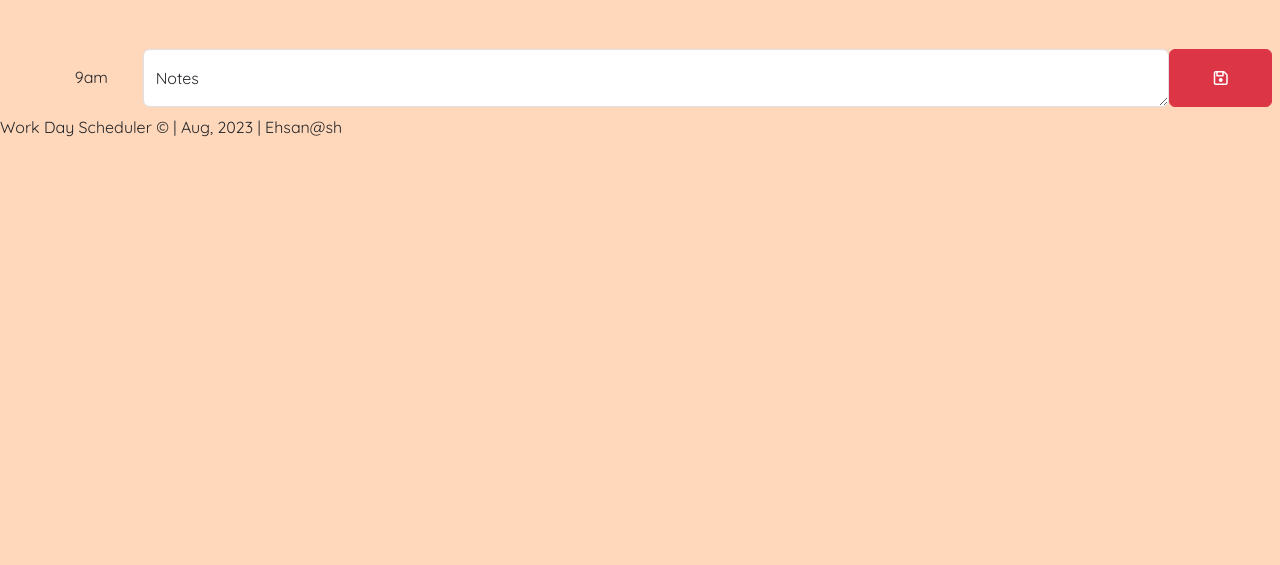
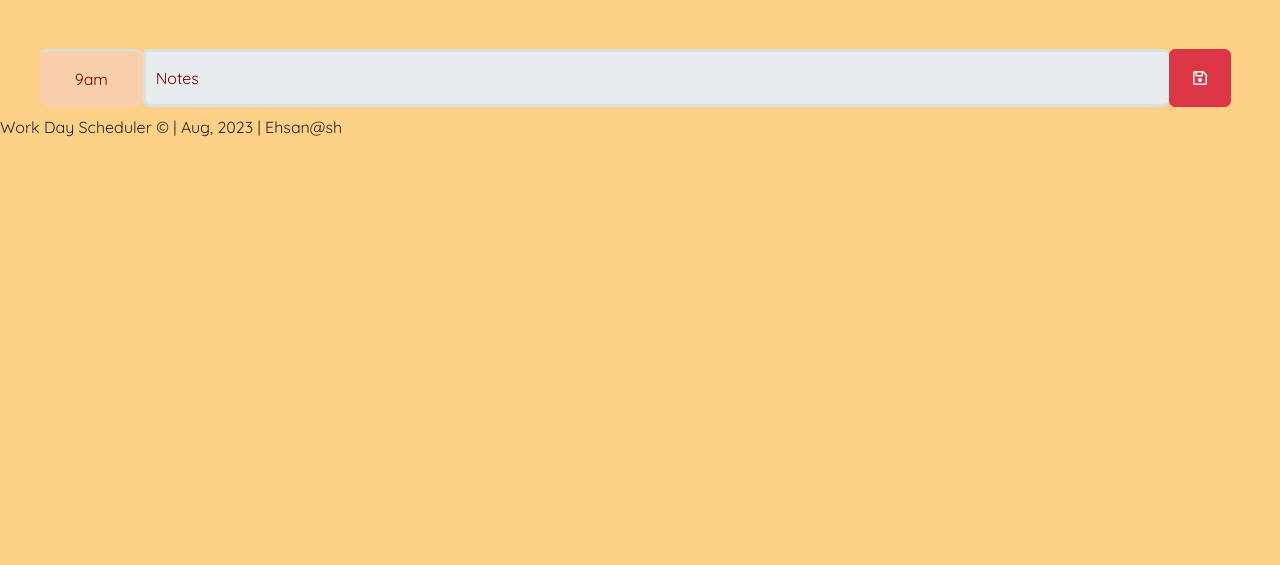
Before and after one commit to EhsanAsh/work-day-scheduler, a plain HTML site: page index.html in a window 1280 px wide. Shown: the part 235-800 px from the top of the page. Drawn offline with nearby package versions, Linux system fonts and the light colour scheme; a web font is replaced by a local one.

Commit message:
style first time block in css file

```diff
--- a/assets/CSS/style.css
+++ b/assets/CSS/style.css
@@ -7,10 +7,34 @@ body {
   font-size: 16px;
   width: 100vw;
   height: 100vh;
-  background-color: #ffd7ba;
+  background-color: rgba(252, 162, 17, 0.5);
 }
 
 main {
   width: 100%;
   height: auto;
 }
+
+.hour {
+  background-color: rgba(248, 207, 201, 0.6);
+  border: none;
+  border-top: 0.15em solid #d8e2dc;
+  border-radius: 0.5em;
+  color: #780000;
+}
+
+.description {
+  background-color: #e9ecef;
+  resize: none;
+  white-space: pre-wrap;
+  border: 0.2em solid #d8e2dc;
+  border-right: 0;
+}
+
+label {
+  color: #780000;
+}
+
+.saveBtn {
+  width: 5%;
+}
```
